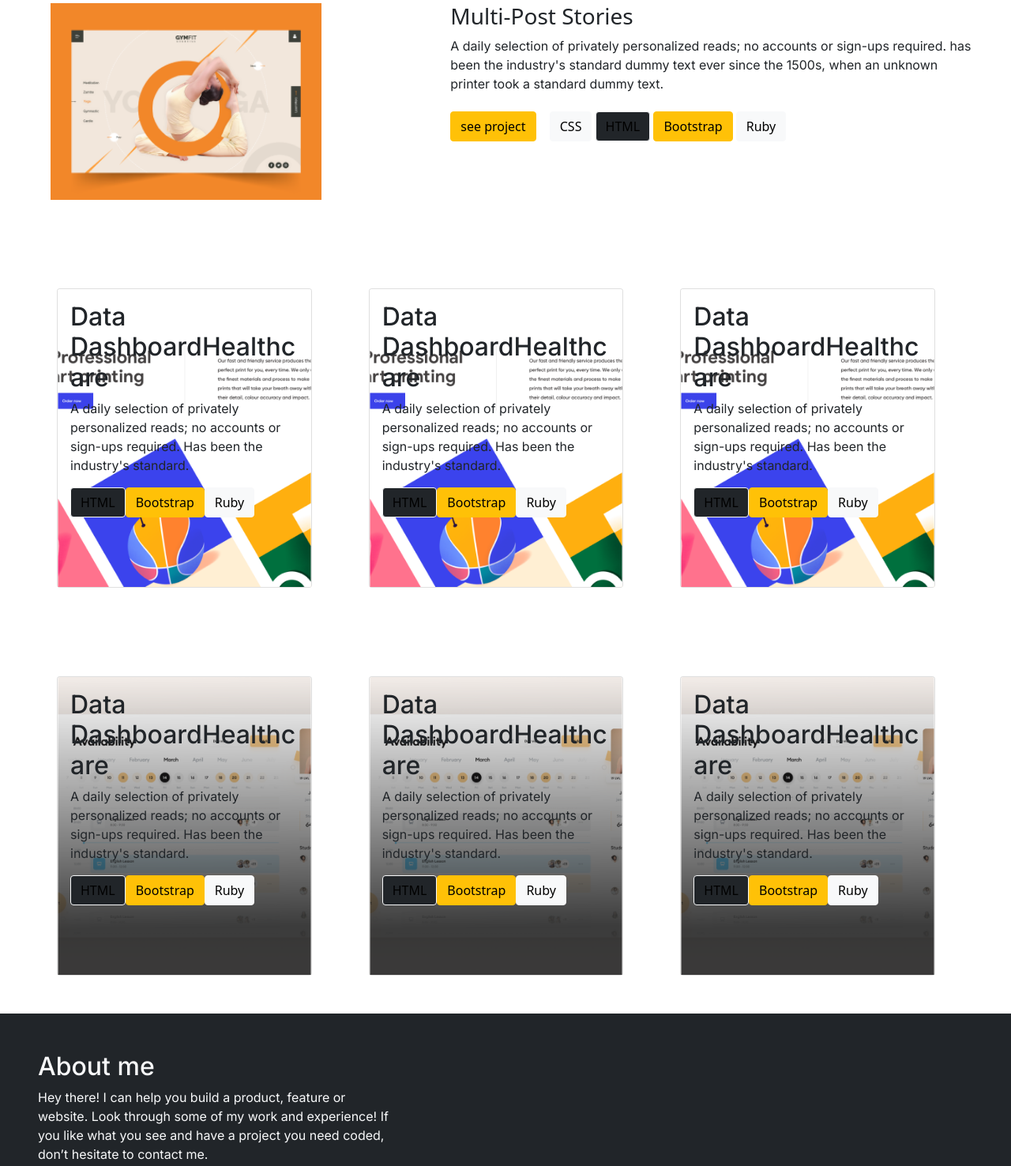
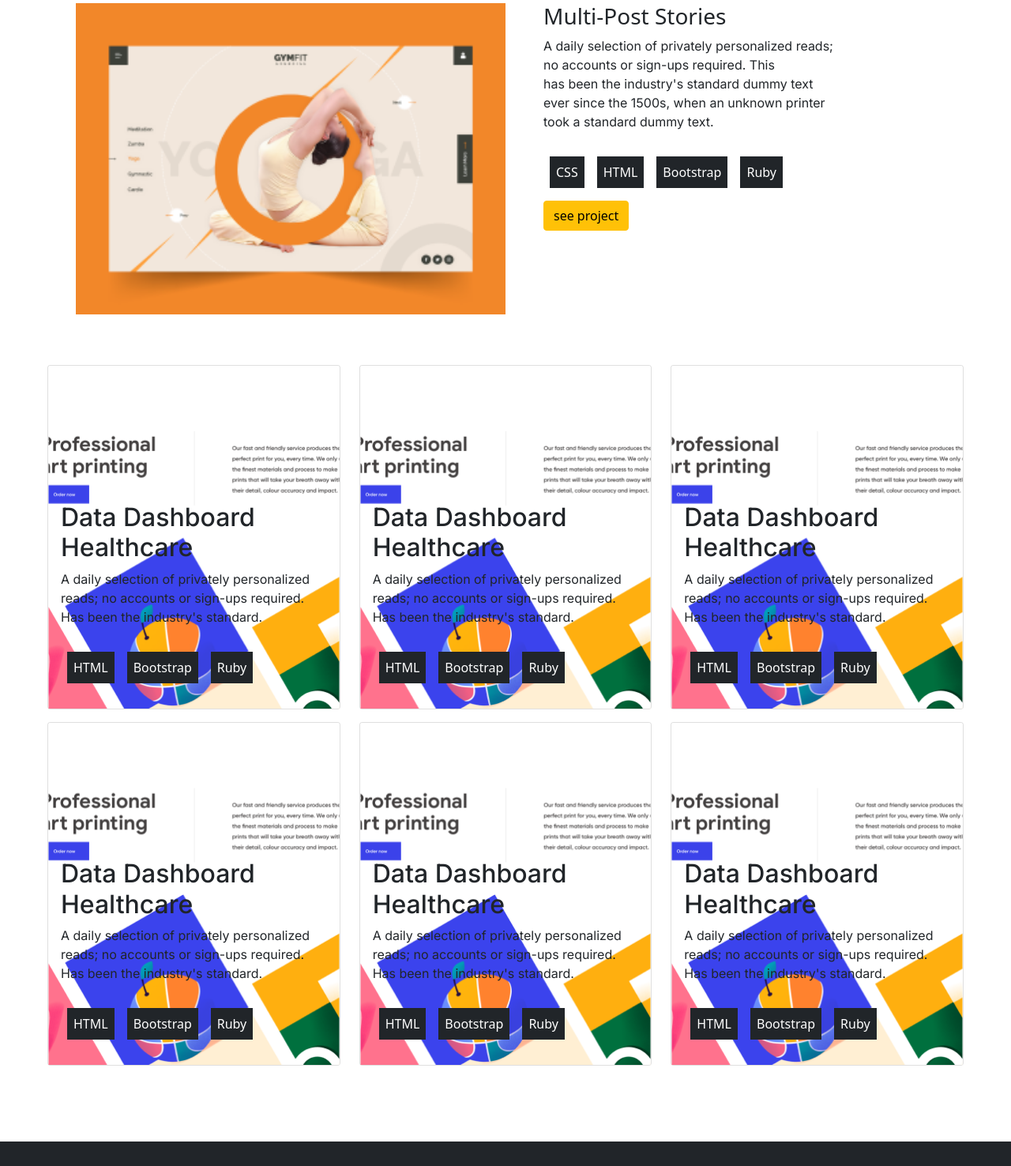
Before and after one commit to tumainimaganiko/Portfolio-bootstrap, a plain HTML site: page index.html in a window 1280 px wide. Shown: the part 911-2387 px from the top of the page at 79% size. Drawn offline with nearby package versions, Linux system fonts and the light colour scheme.

Commit message:
Update cards section

```diff
--- a/index.html
+++ b/index.html
@@ -69,135 +69,167 @@
 
 
         <div class="heading p-5 d-sm-flex flex-row-reverse" >
-            <div class="top-stories">
+            <div class="" style="width: 50%;">
                 <h3>Multi-Post Stories </h3>
                 <p>
-                    A daily selection of privately personalized reads; no accounts or sign-ups required. has been the
-                    industry's standard dummy text ever since the 1500s, when an unknown printer took a standard dummy
-                    text.
+                  A daily selection of privately personalized reads; <br> no accounts or sign-ups required.
+                 This <br> has been the industry's standard dummy text  <br> ever since the 1500s, when an unknown printer <br> took a standard dummy text.
                 </p>
-                <button type="button" class="btn btn-warning">see project</button>
-                <div class="btn">
+                <!-- <div class="btn">
                     <a href="#" class="btn btn-light g-4 bg-light">CSS</a>
                     <a href="#" class="btn btn-light g-4 bg-dark">HTML</a>
                     <a href="#" class="btn btn-warning g-4">Bootstrap</a>
                     <a href="#" class="btn btn-light g-4 bg-light">Ruby</a>
-
+                </div> -->
+                <div class="navbar navbar-expand-sm">
+                  <ul class="navbar-nav me-5">
+                    <li class="nav-item bg-dark m-2"><a href="#" class="nav-link text-white">CSS</a></li>
+                    <li class="nav-item bg-dark m-2"><a href="#" class="nav-link text-white">HTML</a></li>
+                    <li class="nav-item bg-dark m-2"><a href="#" class="nav-link text-white">Bootstrap</a></li>
+                    <li class="nav-item bg-dark m-2"><a href="#" class="nav-link text-white">Ruby</a></li>
+                </ul>
                 </div>
+                <button type="button" class="btn btn-warning">see project</button>
             </div>
 
 
-
-
-            <div class="container  px-3">
-                <img class="float-start" src="images/cards-img.png" style="width:70%;height: auto;" alt="">
-            </div>
+            <img class="float-start mx-5" src="images/cards-img.png" style="width:50%;height: auto;" alt="">
         </div>
 
 
-<div class="row p-5">
-
-    <div class="row">
+    <div class="row mx-5 g-2">
         <div class="col-sm">
 
           <div class="container mt-3 col">
             <div class="card img-fluid" style="width:100%">
               <img class="card-img-top" src="images/1st.png" alt="Card image" style="width:100%">
-              <div class="card-img-overlay">
+              <div class="card-img-overlay d-flex flex-column justify-content-end">
 
-                <h2>Data DashboardHealthcare</h2>
+                <h2>Data Dashboard Healthcare</h2>
                 <p class="card-text">A daily selection of privately personalized reads; no accounts or sign-ups required. Has been the industry's standard.</p>
-                <a href="#" class="btn btn-light g-4 bg-dark">HTML</a><a href="#" class="btn btn-warning g-4">Bootstrap</a><a href="#" class="btn btn-light g-4 bg-light">Ruby</a>
+                <div class="navbar navbar-expand-sm">
+                  <ul class="navbar-nav me-5">
+                    <li class="nav-item bg-dark m-2"><a href="#" class="nav-link text-white">HTML</a></li>
+                    <li class="nav-item bg-dark m-2"><a href="#" class="nav-link text-white">Bootstrap</a></li>
+                    <li class="nav-item bg-dark m-2"><a href="#" class="nav-link text-white">Ruby</a></li>
+                </ul>
+                </div>
               </div>
             </div>
         </div>
 
         </div>
+
         <div class="col-sm">
+
           <div class="container mt-3 col">
             <div class="card img-fluid" style="width:100%">
               <img class="card-img-top" src="images/1st.png" alt="Card image" style="width:100%">
-              <div class="card-img-overlay">
+              <div class="card-img-overlay d-flex flex-column justify-content-end">
 
-                <h2>Data DashboardHealthcare</h2>
+                <h2>Data Dashboard Healthcare</h2>
                 <p class="card-text">A daily selection of privately personalized reads; no accounts or sign-ups required. Has been the industry's standard.</p>
-                <a href="#" class="btn btn-light g-4 bg-dark">HTML</a><a href="#" class="btn btn-warning g-4">Bootstrap</a><a href="#" class="btn btn-light g-4 bg-light">Ruby</a>
+                <div class="navbar navbar-expand-sm">
+                  <ul class="navbar-nav me-5">
+                    <li class="nav-item bg-dark m-2"><a href="#" class="nav-link text-white">HTML</a></li>
+                    <li class="nav-item bg-dark m-2"><a href="#" class="nav-link text-white">Bootstrap</a></li>
+                    <li class="nav-item bg-dark m-2"><a href="#" class="nav-link text-white">Ruby</a></li>
+                </ul>
+                </div>
               </div>
             </div>
         </div>
 
+        </div>
 
-        </div>
         <div class="col-sm">
-
 
           <div class="container mt-3 col">
             <div class="card img-fluid" style="width:100%">
               <img class="card-img-top" src="images/1st.png" alt="Card image" style="width:100%">
-              <div class="card-img-overlay">
+              <div class="card-img-overlay d-flex flex-column justify-content-end">
 
-                <h2>Data DashboardHealthcare</h2>
+                <h2>Data Dashboard Healthcare</h2>
                 <p class="card-text">A daily selection of privately personalized reads; no accounts or sign-ups required. Has been the industry's standard.</p>
-                <a href="#" class="btn btn-light g-4 bg-dark">HTML</a><a href="#" class="btn btn-warning g-4">Bootstrap</a><a href="#" class="btn btn-light g-4 bg-light">Ruby</a>
+                <div class="navbar navbar-expand-sm">
+                  <ul class="navbar-nav me-5">
+                    <li class="nav-item bg-dark m-2"><a href="#" class="nav-link text-white">HTML</a></li>
+                    <li class="nav-item bg-dark m-2"><a href="#" class="nav-link text-white">Bootstrap</a></li>
+                    <li class="nav-item bg-dark m-2"><a href="#" class="nav-link text-white">Ruby</a></li>
+                </ul>
+                </div>
               </div>
             </div>
         </div>
 
         </div>
 </div>
-</div>
 
-
-
-<div class="row p-5">
-
-    <div class="row">
+  <div class="row mx-5 mb-5 pb-5 g-2">
       <div class="col-sm">
 
         <div class="container mt-3 col">
           <div class="card img-fluid" style="width:100%">
-              <img class="card-img-top" src="images/availabilty.png" alt="Card image" style="width:100%">
-              <div class="card-img-overlay">
+            <img class="card-img-top" src="images/1st.png" alt="Card image" style="width:100%">
+            <div class="card-img-overlay d-flex flex-column justify-content-end">
 
-                <h2>Data DashboardHealthcare</h2>
+              <h2>Data Dashboard Healthcare</h2>
               <p class="card-text">A daily selection of privately personalized reads; no accounts or sign-ups required. Has been the industry's standard.</p>
-                <a href="#" class="btn btn-light g-4 bg-dark">HTML</a><a href="#" class="btn btn-warning g-4">Bootstrap</a><a href="#" class="btn btn-light g-4 bg-light">Ruby</a>
+              <div class="navbar navbar-expand-sm">
+                <ul class="navbar-nav me-5">
+                  <li class="nav-item bg-dark m-2"><a href="#" class="nav-link text-white">HTML</a></li>
+                  <li class="nav-item bg-dark m-2"><a href="#" class="nav-link text-white">Bootstrap</a></li>
+                  <li class="nav-item bg-dark m-2"><a href="#" class="nav-link text-white">Ruby</a></li>
+              </ul>
+              </div>
             </div>
           </div>
       </div>
 
       </div>
+
       <div class="col-sm">
-          <div class="container mt-3 col">
-            <div class="card img-fluid" style="width:100%">
-              <img class="card-img-top" src="images/availabilty.png" alt="Card image" style="width:100%">
-              <div class="card-img-overlay p-8">
-
-                <h2>Data DashboardHealthcare</h2>
-                <p class="card-text">A daily selection of privately personalized reads; no accounts or sign-ups required. Has been the industry's standard.</p>
-                <a href="#" class="btn btn-light g-4 bg-dark">HTML</a><a href="#" class="btn btn-warning g-4">Bootstrap</a><a href="#" class="btn btn-light g-4 bg-light">Ruby</a>
-              </div>
-            </div>
-        </div>
-
-
-        </div>
-        <div class="col-sm">
-
 
         <div class="container mt-3 col">
           <div class="card img-fluid" style="width:100%">
-              <img class="card-img-top" src="images/availabilty.png" alt="Card image" style="width:100%">
-              <div class="card-img-overlay">
+            <img class="card-img-top" src="images/1st.png" alt="Card image" style="width:100%">
+            <div class="card-img-overlay d-flex flex-column justify-content-end">
 
-                <h2>Data DashboardHealthcare</h2>
+              <h2>Data Dashboard Healthcare</h2>
               <p class="card-text">A daily selection of privately personalized reads; no accounts or sign-ups required. Has been the industry's standard.</p>
-                <a href="#" class="btn btn-light g-4 bg-dark">HTML</a><a href="#" class="btn btn-warning g-4">Bootstrap</a><a href="#" class="btn btn-light g-4 bg-light">Ruby</a>
+              <div class="navbar navbar-expand-sm">
+                <ul class="navbar-nav me-5">
+                  <li class="nav-item bg-dark m-2"><a href="#" class="nav-link text-white">HTML</a></li>
+                  <li class="nav-item bg-dark m-2"><a href="#" class="nav-link text-white">Bootstrap</a></li>
+                  <li class="nav-item bg-dark m-2"><a href="#" class="nav-link text-white">Ruby</a></li>
+              </ul>
+              </div>
             </div>
           </div>
       </div>
 
       </div>
+
+      <div class="col-sm">
+
+        <div class="container mt-3 col">
+          <div class="card img-fluid" style="width:100%">
+            <img class="card-img-top" src="images/1st.png" alt="Card image" style="width:100%">
+            <div class="card-img-overlay d-flex flex-column justify-content-end">
+
+              <h2>Data Dashboard Healthcare</h2>
+              <p class="card-text">A daily selection of privately personalized reads; no accounts or sign-ups required. Has been the industry's standard.</p>
+              <div class="navbar navbar-expand-sm">
+                <ul class="navbar-nav me-5">
+                  <li class="nav-item bg-dark m-2"><a href="#" class="nav-link text-white">HTML</a></li>
+                  <li class="nav-item bg-dark m-2"><a href="#" class="nav-link text-white">Bootstrap</a></li>
+                  <li class="nav-item bg-dark m-2"><a href="#" class="nav-link text-white">Ruby</a></li>
+              </ul>
+              </div>
+            </div>
+          </div>
+      </div>
+
       </div>
 </div>
 </section>
```
Lines whose indentation alone changed are shown as unchanged.
